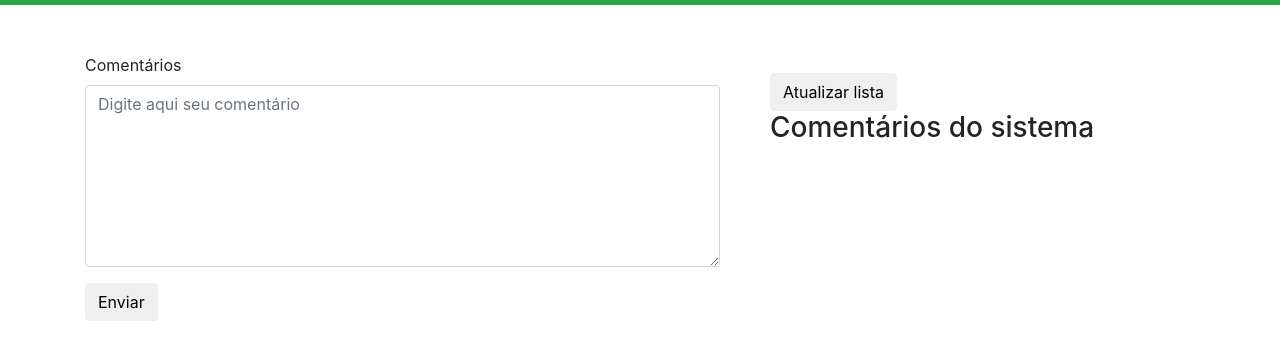
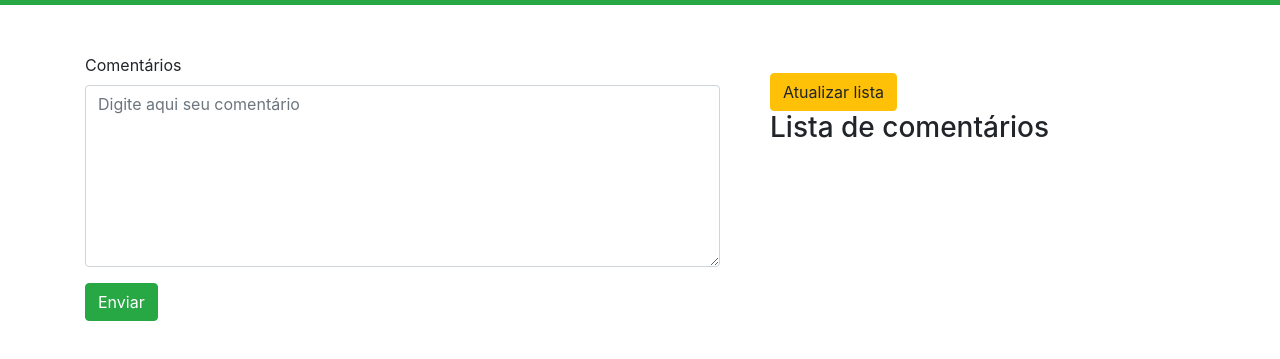
Before and after one commit to paulosergioduff/smakio-ibm-watson, a website: page views/index.html in a window 1280 px wide. Shown: the part 51-410 px from the top of the page. Drawn offline with nearby package versions, Linux system fonts and the light colour scheme; files whose address does not match are found by name.

Commit message:
Mudando estilo e estrutura de pasta

```diff
--- a/app/controllers/user.controller.js
+++ b/app/controllers/user.controller.js
@@ -1,5 +1,5 @@
 const db = require('../config/db.config.js');
-const gravandoAudio = require('../config/watson-app.js');
+const gravandoAudio = require('../watson/watson-app.js');
 
 const User = db.user;
 
--- a/resources/static/js/postrequest.js
+++ b/resources/static/js/postrequest.js
@@ -25,8 +25,10 @@ $( document ).ready(function() {
 			dataType : 'json',
 			success : function(customer) {
 				$("#postResultDiv").html("<p>" +
-					"Post Successfully! <br>" +
-					"--> " + customer.firstname + " " + customer.lastname + ", createdAt: " + customer.createdAt+  "</p>");
+					"<p>Comentário enviado com sucesso!! <br>");
+
+				// Não consegui isolar a função de carregamento a tempo. Por este motivo, estou replicando o código aqui
+				// Não é o desejável, mas quero recarregar, mas preciso atualizar a exibição
 			},
 			error : function(e) {
 				alert("Error!")
--- a/views/index.html
+++ b/views/index.html
@@ -3,13 +3,11 @@
    <head>
       <title>Desafio SMARKIO - Usando MySQL e Watson com nodejs</title>
       <meta charset="utf-8">
-
       <style>
          .brand-text{
          color: white !important;
          }
       </style>
-
       <meta name="viewport" content="width=device-width, initial-scale=1">
       <link rel="stylesheet" href="https://maxcdn.bootstrapcdn.com/bootstrap/4.0.0/css/bootstrap.min.css">
       <script src="https://ajax.googleapis.com/ajax/libs/jquery/3.3.1/jquery.min.js"></script>
@@ -17,65 +15,45 @@
       <script src="/static/js/getrequest.js"></script>
       <script src="/static/js/postrequest.js"></script>
    </head>
-
    <body>
-
       <nav class="navbar navbar-expand-lg navbar-success bg-success">
          <a class="navbar-brand brand-text" href="/">Desafio SMARKIO - Usando MySQL e Watson com nodejs</a>
       </nav>
-
-	  <div class="container mt-5">
+      <div class="container mt-5" id="formularioRefresh">
          <div class="row">
             <div class="col-md-7">
-
                <form id="customerForm">
-
                   <div class="form-group">
-
                      <label for="lastname">Comentários</label>
                      <textarea class="form-control" id="lastname" rows="7" placeholder="Digite aqui seu comentário"></textarea>
-
-
                   </div>
-				<button type="submit" class="btn btn-default">Enviar</button>
+                  <button type="submit" class="btn btn-success" id="envio">Enviar</button>
                </form>
-
             </div>
             <div class="col-md-5">
                <div class="card-body">
-
                   <table class="table table-bordered table-hover">
                      <div>
-					<button id="allCustomers" type="button" class="btn btn-default">Atualizar lista</button>
+                        <button id="allCustomers" type="button" class="btn btn-warning">Atualizar lista</button>
                         <div id="getResultDiv" class="comentariosApp">
-						<h3>Comentários do sistema</h3>
+                           <h3>Lista de comentários</h3>
                            <ul class="list-group">
                            </ul>
                         </div>
                      </div>
                   </table>
-
-
                </div>
             </div>
          </div>
       </div>
-
-
       <div class="container">
-
          <div class="col-sm-4">
             <div>
-
-
-
             </div>
             <div id="postResultDiv">
             </div>
             <br>
-
          </div>
       </div>
-
    </body>
 </html>
```
Also changed, not shown: app/watson/watson-app.js (renamed from app/config/watson-app.js), 8 other files. Lines whose indentation alone changed are shown as unchanged.
